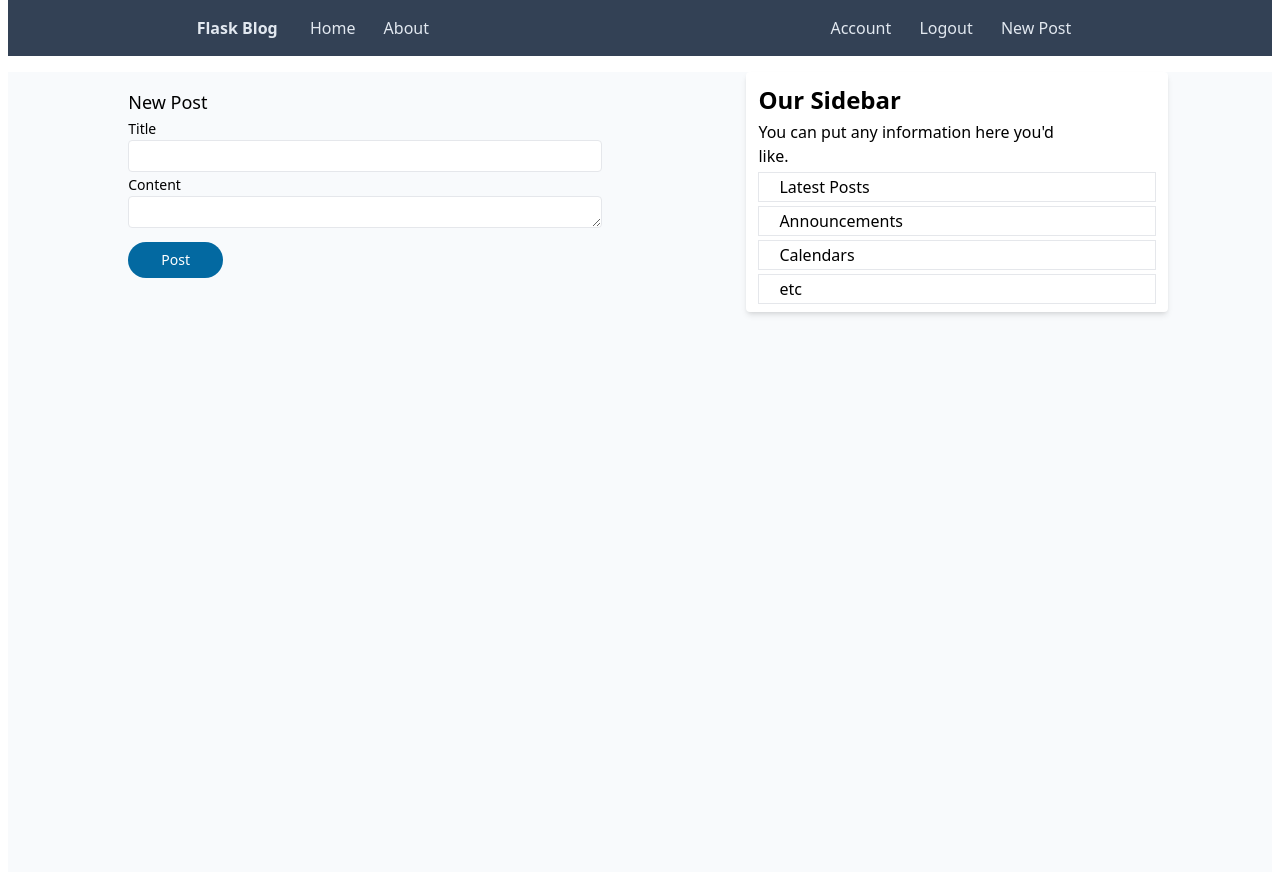
After one commit to Godhanded/Flask_Blog, a Flask app: page /post/new in a window 1280 px wide. The commit adds this page. Run offline with Flask 3, Linux system fonts and the light colour scheme; a user stored in the database is signed in; some libraries are stand-ins or nearby versions.

Commit message:
create posts|new posts view

```diff
--- a/flask_blog/forms.py
+++ b/flask_blog/forms.py
@@ -2,7 +2,7 @@ from flask_wtf import FlaskForm
 from flask_wtf.file import FileField, FileAllowed
 from flask_blog.models import User, db
 from flask_login import current_user
-from wtforms import StringField, PasswordField, SubmitField, BooleanField
+from wtforms import StringField, PasswordField, SubmitField, BooleanField,TextAreaField
 from wtforms.validators import DataRequired, Length, Email, EqualTo, ValidationError
 
 
@@ -71,3 +71,9 @@ class UpdateAccountForm(FlaskForm):
             ).scalar_one_or_none()
             if user:
                 raise ValidationError("Email already exists")
+
+
+class PostForm(FlaskForm):
+    title=StringField('Title',validators=[DataRequired()])
+    content=TextAreaField('Content',validators=[DataRequired()])
+    submit=SubmitField('Post')
--- a/flask_blog/models.py
+++ b/flask_blog/models.py
@@ -44,11 +44,10 @@ class Post(db.Model):
     content = db.Column(db.Text, nullable=False)
     user_id = db.Column(db.Integer, db.ForeignKey("user.id"), nullable=False)
 
-    def __init__(self, title, date_posted, content, user_id) -> None:
+    def __init__(self, title, content,author):
         self.title = title
-        self.date_posted = date_posted
         self.content = content
-        self.user_id = user_id
+        self.author = author
 
     def __repr__(self):
         return f"Post('{self.title}','{self.date_posted}')"
--- a/flask_blog/routes.py
+++ b/flask_blog/routes.py
@@ -4,29 +4,15 @@ from PIL import Image
 from flask import render_template, redirect, url_for, flash, request
 from flask_blog import app, bcrypt, db, query_one_filtered, query_all_filtered
 from flask_blog.models import User, Post
-from flask_blog.forms import RegistrationForm, LoginForm, UpdateAccountForm
+from flask_blog.forms import RegistrationForm, LoginForm, UpdateAccountForm,PostForm
 from flask_login import login_user, current_user, logout_user, login_required
 
-
-posts = [
-    {
-        "author": "Corey Schafer",
-        "title": "Blog Post 1",
-        "content": "First post content",
-        "date_posted": "April 20, 2018",
-    },
-    {
-        "author": "Jane Doe",
-        "title": "Blog Post 2",
-        "content": "Second post content",
-        "date_posted": "April 21, 2018",
-    },
-]
 
 
 @app.route("/")
 @app.route("/home")
 def home():
+    posts=query_all_filtered(Post)
     return render_template("home.html", posts=posts)
 
 
@@ -113,3 +99,17 @@ def account():
     return render_template(
         "account.html", title="Account", image_file=image_file, form=form
     )
+
+
+@app.route("/post/new", methods=["GET", "POST"])
+@login_required
+def new_post():
+    form= PostForm()
+    if form.validate_on_submit():
+        post=Post(title=form.title.data,content=form.content.data,author=current_user)
+        post.insert()
+        flash('Post has been created','success')
+        return redirect(url_for('home'))
+    return render_template(
+        "create_post.html", title="New Post",form=form
+    )
--- a/flask_blog/static/output.css
+++ b/flask_blog/static/output.css
@@ -582,6 +582,54 @@ video {
   height: 100vh;
 }
 
+.h-60 {
+  height: 15rem;
+}
+
+.h-\[\] {
+  height: ;
+}
+
+.h-\[295\.33\] {
+  height: 295.33;
+}
+
+.h-\[395\.33\] {
+  height: 395.33;
+}
+
+.h-0 {
+  height: 0px;
+}
+
+.h-full {
+  height: 100%;
+}
+
+.h-2\/3 {
+  height: 66.666667%;
+}
+
+.h-2\/4 {
+  height: 50%;
+}
+
+.h-3\/4 {
+  height: 75%;
+}
+
+.h-1\/4 {
+  height: 25%;
+}
+
+.h-\[4\.5rem\] {
+  height: 4.5rem;
+}
+
+.h-\[3\.5rem\] {
+  height: 3.5rem;
+}
+
 .w-1\/3 {
   width: 33.333333%;
 }
--- a/flask_blog/templates/base.html
+++ b/flask_blog/templates/base.html
@@ -31,6 +31,9 @@
                         href="{{url_for('account')}}">Account</a>
                     <a class="font-medium px-3 py-2 text-slate-200 rounded-lg hover:bg-slate-100 hover:text-black"
                         href="{{url_for('logout')}}">Logout</a>
+
+                    <a class="font-medium px-3 py-2 text-slate-200 rounded-lg hover:bg-slate-100 hover:text-black"
+                        href="{{url_for('new_post')}}">New Post</a>
                     {%else%}
                     <a class="font-medium px-3 py-2 text-slate-200 rounded-lg hover:bg-slate-100 hover:text-black"
                         href="{{url_for('login')}}">Login</a>
@@ -48,7 +51,8 @@
                 {% with messages=get_flashed_messages(with_categories=true) %}
                 {%if messages%}
                 {%for category, message in messages%}
-                <div class=" text-sm pl-5 py-2 {% if category=='success'%} bg-green-300 italic rounded text-sm {%else%} bg-rose-300 italic rounded text-sm {%endif%} ">
+                <div
+                    class=" text-sm pl-5 py-2 {% if category=='success'%} bg-green-300 italic rounded text-sm {%else%} bg-rose-300 italic rounded text-sm {%endif%} ">
                     {{message}}
                 </div>
                 {%endfor%}
@@ -58,11 +62,11 @@
                 {% endblock content %}
             </div>
 
-            <div class="p-3 bg-white -ml-10 rounded w-1/3 shadow-md">
-                <div class="flex flex-col gap-1">
-                    <h3 class="font-bold text-2xl">Our Sidebar</h3>
-                    <p class='w-3/4'>You can put any information here you'd like.
-                    <ul>
+            <div class="p-3 bg-white -ml-10 rounded w-1/3 shadow-md h-60">
+                <div class="flex flex-col gap-1 h-full">
+                    <h3 class="font-bold text-2xl h-1/4">Our Sidebar</h3>
+                    <p class='w-3/4 h-1/4'>You can put any information here you'd like.
+                    <ul class="h-3/4">
                         <li class="pl-5 py-1 mb-1 border  leading-tight">Latest Posts</li>
                         <li class="pl-5 py-1 mb-1 border  leading-tight">Announcements</li>
                         <li class="pl-5 py-1 mb-1 border leading-tight">Calendars</li>
--- /dev/null
+++ b/flask_blog/templates/create_post.html
@@ -0,0 +1,46 @@
+{%extends "base.html"%}
+{%block content%}
+
+<div>
+    <form method="POST" action="">
+        {{form.hidden_tag()}}
+        <fieldset>
+            <legend class="text-lg text-bold">New Post</legend>
+
+            <div>
+                {{form.title.label(class="text-sm")}}
+                {%if form.title.errors%}
+                {{form.title(class="w-full border-rose-600 border-2 h-8 rounded" )}}
+                <div class="text-rose-600 text-sm">
+                    {% for error in form.title.errors %}
+                    <span>{{error}}</span>
+                    {%endfor%}
+                </div>
+                {%else%}
+                {{form.title(class="w-full border h-8 rounded")}}
+                {%endif%}
+            </div>
+            <div>
+                {{form.content.label(class="text-sm")}}
+                {%if form.content.errors%}
+                {{form.content(class="w-full border-rose-600 border-2 h-8 rounded")}}
+                <div class="text-rose-600 text-sm">
+                    {% for error in form.content.errors %}
+                    <span>{{error}}</span>
+                    {%endfor%}
+                </div>
+                {%else%}
+                {{form.content(class="w-full border h-8 rounded")}}
+                {%endif%}
+            </div>
+
+        </fieldset>
+        <div>
+            {{form.submit(class='rounded-full bg-sky-700 text-base md:text-sm text-white hover:cursor-pointer p-auto
+            py-2 w-1/5 mt-2')}}
+        </div>
+
+    </form>
+</div>
+
+{%endblock content%}
```
Also changed, not shown: other parts of flask_blog/static/output.css (+46 -0 lines), flask_blog/templates/home.html (+6 -5 lines), instance/site.db.
